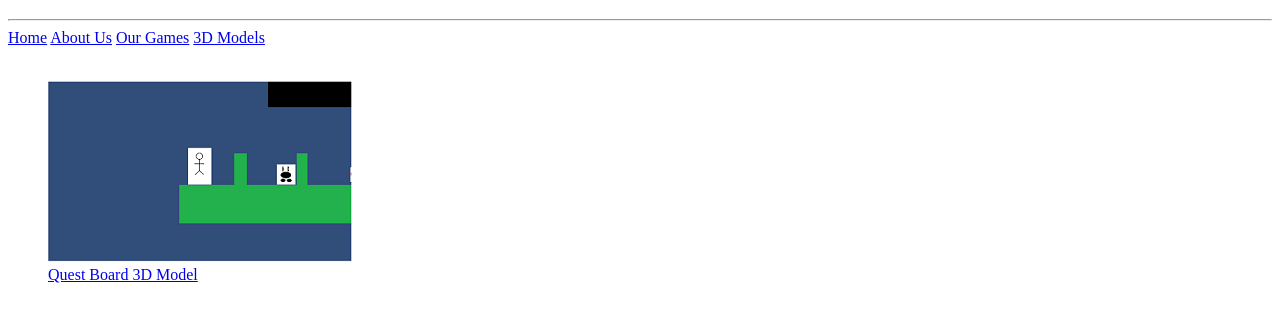
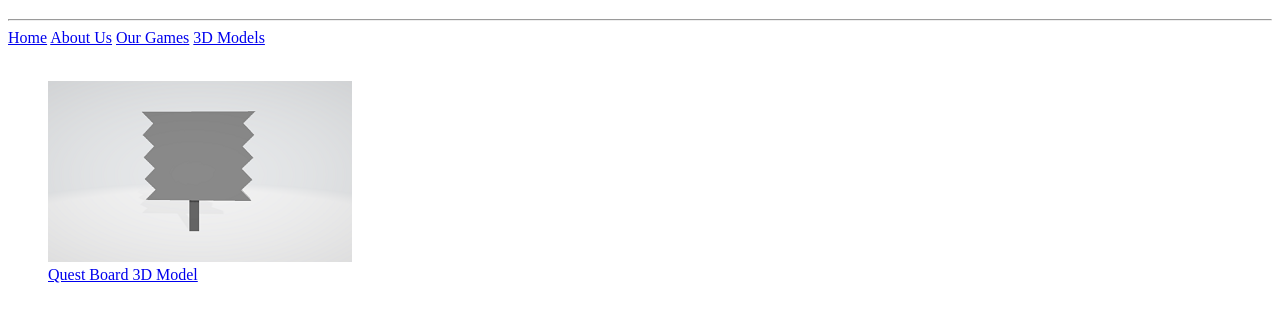
Before and after one commit to yproductions/yproductions.github.io, a plain HTML site: page models.html in a window 1280 px wide. Shown: the part 61-382 px from the top of the page. Drawn offline with Linux system fonts and the light colour scheme.

Commit message:
Update models.html

```diff
--- a/models.html
+++ b/models.html
@@ -17,7 +17,7 @@
       <script src="https://gumroad.com/js/gumroad.js"></script>
       <a href="https://gum.co/xNOCU">
       <figure>
-        <img src="images/stickman.PNG" alt="stickman game Image"/>
+        <img src="images/questboard.png" alt="Questboard Image"/>
         <figcaption>Quest Board 3D Model</figcaption>
       </figure>
       </a>
```
